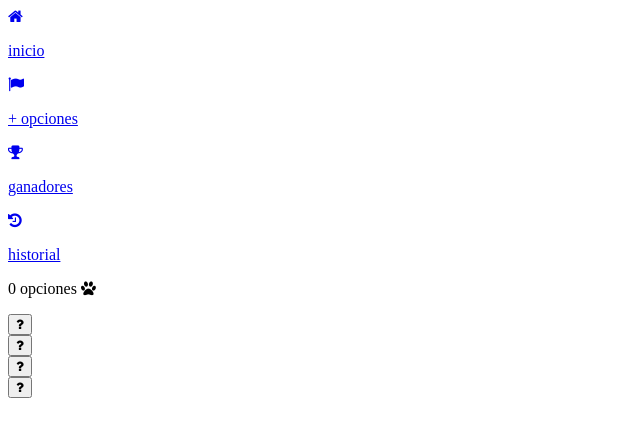
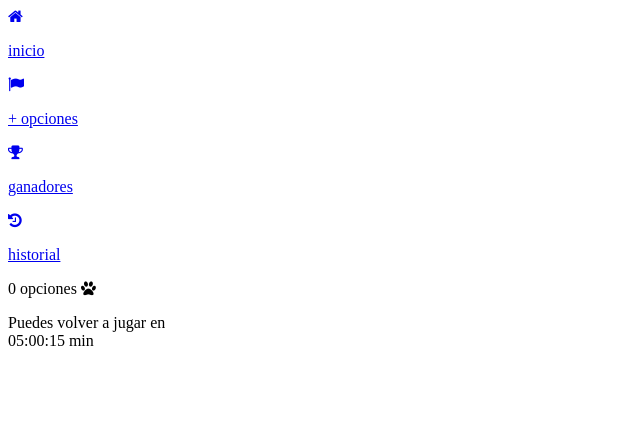
Before and after one commit to Scorcherfjk/juego-seleccion, a Vue app: page / in a window 1280 px wide. Shown: the top 436 px of the page, without its empty margins (0-640 px from the left). Built offline with nearby package versions, Linux system fonts and the light colour scheme.

Commit message:
add countdown to home

```diff
--- a/src/views/Home.vue
+++ b/src/views/Home.vue
@@ -1,15 +1,18 @@
 <template>
   <div class="home">
-    <Game />
+    <Countdown :timer="20000" v-if="$store.state.countdown" />
+    <Game v-else />
   </div>
 </template>
 
 <script>
 import Game from '../components/Game';
+import Countdown from '../components/Coundown';
 
 export default {
   components: {
-    Game
+    Game,
+    Countdown
   }
 };
 </script>
```
